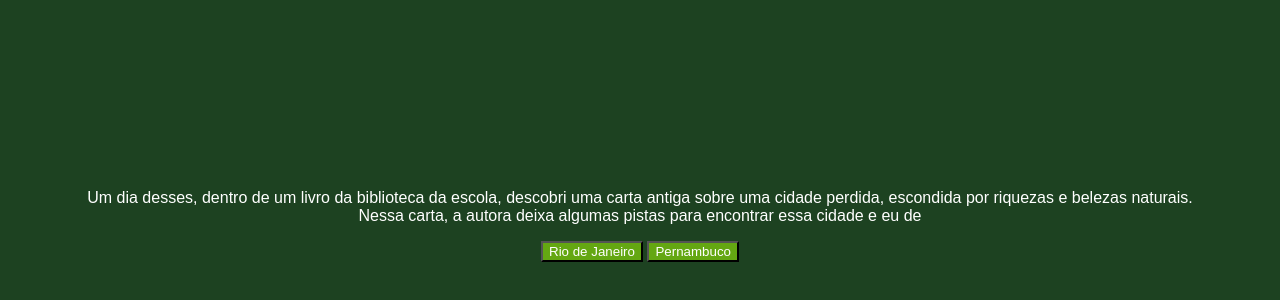
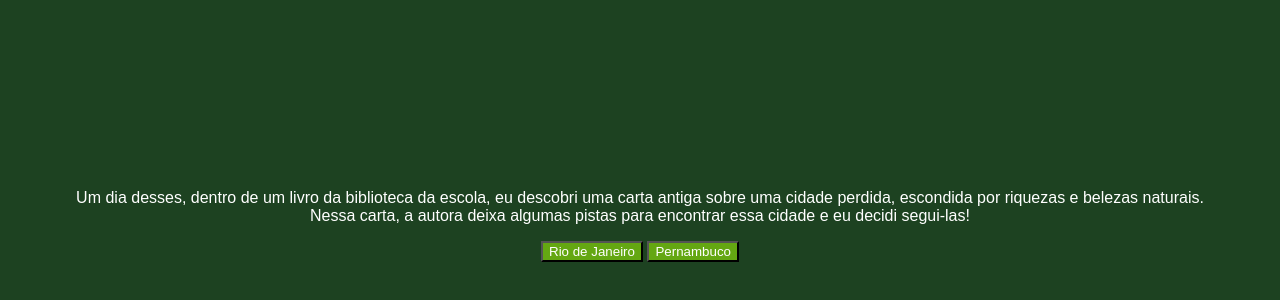
Before and after one commit to nataliasv23/MapaDeAventura, a plain HTML site: page index.html in a window 1280 px wide. Shown: the part 142-442 px from the top of the page. Drawn offline with Linux system fonts and the light colour scheme; a web font is replaced by a local one.

Commit message:
index.html

```diff
--- a/index.html
+++ b/index.html
@@ -13,7 +13,7 @@
     <main>
         <div class="passo ativo" id="passo-0">
             <img src="img/cenario-passo0.png" alt="">
-            <p>Um dia desses, dentro de um livro da biblioteca da escola, descobri uma carta antiga sobre uma cidade perdida, escondida por riquezas e belezas naturais. Nessa carta, a autora deixa algumas pistas para encontrar essa cidade e eu de</p>
+            <p>Um dia desses, dentro de um livro da biblioteca da escola, eu descobri uma carta antiga sobre uma cidade perdida, escondida por riquezas e belezas naturais. Nessa carta, a autora deixa algumas pistas para encontrar essa cidade e eu decidi segui-las!</p>
             <button class="btn-proximo" data-proximo="1">Rio de Janeiro</button>
             <button class="btn-proximo" data-proximo="2">Pernambuco</button>
         </div>
@@ -87,3 +87,4 @@
     </main>
     <script src="script.js"></script>
 </body>
+</html>
```
